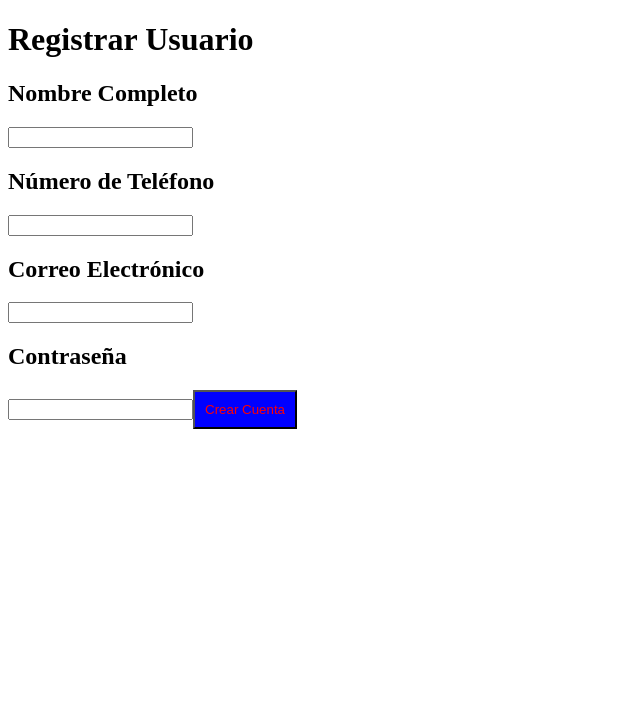
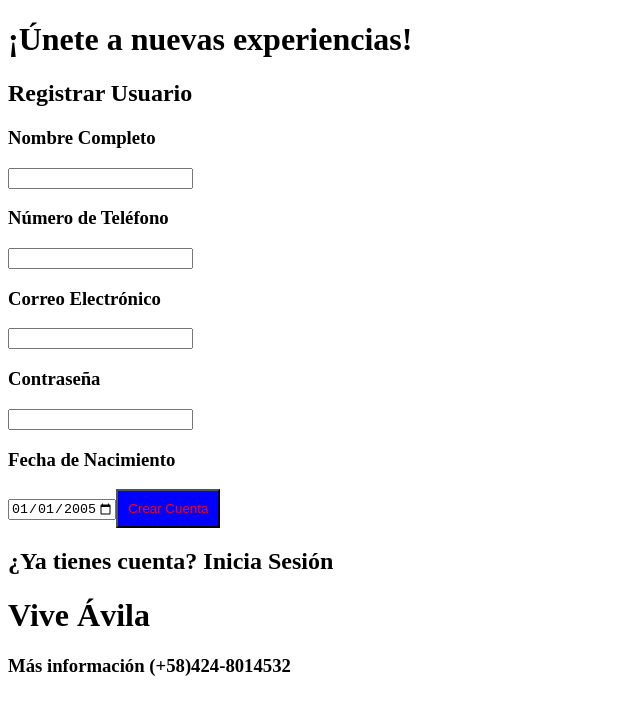
Before and after one commit to ruben2santos/vive-avila, a React (Vite) app: page / in a window 1280 px wide. Shown: the top 714 px of the page, without its empty margins (0-640 px from the left). Built offline with nearby package versions, Linux system fonts and the light colour scheme.

Commit message:
Fecha y Footer

```diff
--- a/index.html
+++ b/index.html
@@ -1,5 +1,5 @@
 <!DOCTYPE html>
-<html lang="en">
+<html lang="es">
 
 <head>
 	<meta charset="UTF-8" />
--- a/src/App.css
+++ b/src/App.css
@@ -3,3 +3,7 @@ button {
 	background-color: blue;
 	padding: 10px;
 }
+
+.register_to_login>a {
+	cursor: pointer;
+}
--- a/src/App.jsx
+++ b/src/App.jsx
@@ -5,6 +5,7 @@ import { getFirestore, collection, addDoc } from 'firebase/firestore';
 import { getAuth, createUserWithEmailAndPassword } from "firebase/auth";
 import './App.css';
 
+// Setup de Firebase
 const firebaseConfig = {
 	apiKey: "AIzaSyCBfqXp33H3Zj_8GfzjHnxW4RIMC4F5ACc",
 	authDomain: "vive-avila.firebaseapp.com",
@@ -18,17 +19,28 @@ const firebaseApp = initializeApp(firebaseConfig);
 const firebaseDb = getFirestore(firebaseApp);
 const firebaseAuth = getAuth(firebaseApp);
 
+// "enum" para guardar en qué página estamos
+// JS no soporta enums, así que solo usamos una
+// colección constante de valores inmutables
 const Page = Object.freeze({
 	start: Symbol(),
 	register: Symbol(),
 	login: Symbol(),
 });
 
-function Register({ setUser }) {
+function Footer() {
+	return <footer>
+		<h1 className="footer_title">Vive Ávila</h1>
+		<h3 className="footer_text">Más información&nbsp;(+58)424-8014532</h3>
+	</footer>
+}
+
+function Register({ setPage, setUser }) {
 	const [formUsername, setFormUsername] = useState('');
 	const [formPhone, setFormPhone] = useState('');
 	const [formEmail, setFormEmail] = useState('');
 	const [formPassword, setFormPassword] = useState('');
+	const [formDate, setFormDate] = useState('2005-01-01');
 
 	async function registerCreateAccount(e) {
 		e.preventDefault();
@@ -40,6 +52,7 @@ function Register({ setUser }) {
 				username: formUsername,
 				phone: formPhone,
 				email: formEmail,
+				date: formDate,
 			});
 		}).catch((e) => {
 			// TODO: handle firebase errors
@@ -48,38 +61,53 @@ function Register({ setUser }) {
 	}
 
 	return <>
-		<form onSubmit={registerCreateAccount}>
-			<h1>Registrar Usuario</h1>
-			<h2>Nombre Completo</h2>
+		<h1 className="register_title title">¡Únete a nuevas experiencias!</h1>
+		<form onSubmit={registerCreateAccount} className="register_form user_form">
+			<h2 className="register_subtitle subtitle">Registrar Usuario</h2>
+			<h3 className="register_form_text">Nombre Completo</h3>
 			<input type="text" id="register_name" name="register_name"
 				value={formUsername} onChange={(e) => setFormUsername(e.target.value)}
 				className="register_name register_field" required minLength="3" maxLength="40" />
-			{/*existe el type="tel", pero idk si lo queremos usar */}
-			<h2>Número de Teléfono</h2>
+			{/* existe el type="tel", pero idk si lo queremos usar */}
+			<h3 className="register_form_text">Número de Teléfono</h3>
 			<input type="number" id="register_phone" name="register_phone"
 				value={formPhone} onChange={(e) => setFormPhone(e.target.value)}
 				className="register_phone register_field" required minLength="3" maxLength="40" />
-			<h2>Correo Electrónico</h2>
+			<h3 className="register_form_text">Correo Electrónico</h3>
 			<input type="email" id="register_email" name="register_email"
 				value={formEmail} onChange={(e) => setFormEmail(e.target.value)}
 				className="register_email register_field" required minLength="3" maxLength="40" />
-			<h2>Contraseña</h2>
+			<h3 className="register_form_text">Contraseña</h3>
 			<input type="password" id="register_password" name="register_password"
 				value={formPassword} onChange={(e) => setFormPassword(e.target.value)}
 				className="register_password register_field" required minLength="6" maxLength="40" />
-			<button type="submit" className="register_create_account button-1">Crear Cuenta</button>
+			<h3 className="register_form_text">Fecha de Nacimiento</h3>
+			<input type="date" id="register_date" name="register_date"
+				value={formDate} onChange={(e) => setFormDate(e.target.value)}
+				className="register_date register_field" required max={new Date().toISOString().slice(0, 10)} />
+			<button type="submit" className="register_submit_button button_1">Crear Cuenta</button>
 		</form>
+		<h2 className="register_to_login">
+			¿Ya tienes cuenta?
+			<a onClick={() => setPage(Page.login)}> Inicia Sesión</a>
+		</h2 >
+		<Footer />
 	</>;
 }
 
-// Esto es solo un ejemplo copiado para testear
 function App() {
+	// Este es solo para que funcione el placeholder de Page.start
 	const [count, setCount] = useState(0);
+
 	const [user, setUser] = useState(null);
 	const [page, setPage] = useState(Page.register);
 
+	// Para mostrar una página, solo hacemos un switch sobre todos
+	// los páginas posibles y retornamos ese componente
 	switch (page) {
+		case Page.login:
 		case Page.start:
+			// Placeholder
 			return (
 				<>
 					<h1>{count}</h1>
@@ -89,7 +117,7 @@ function App() {
 				</>
 			);
 		case Page.register:
-			return <Register setUser={setUser} />;
+			return <Register setPage={setPage} setUser={setUser} />;
 	}
 }
 
```
